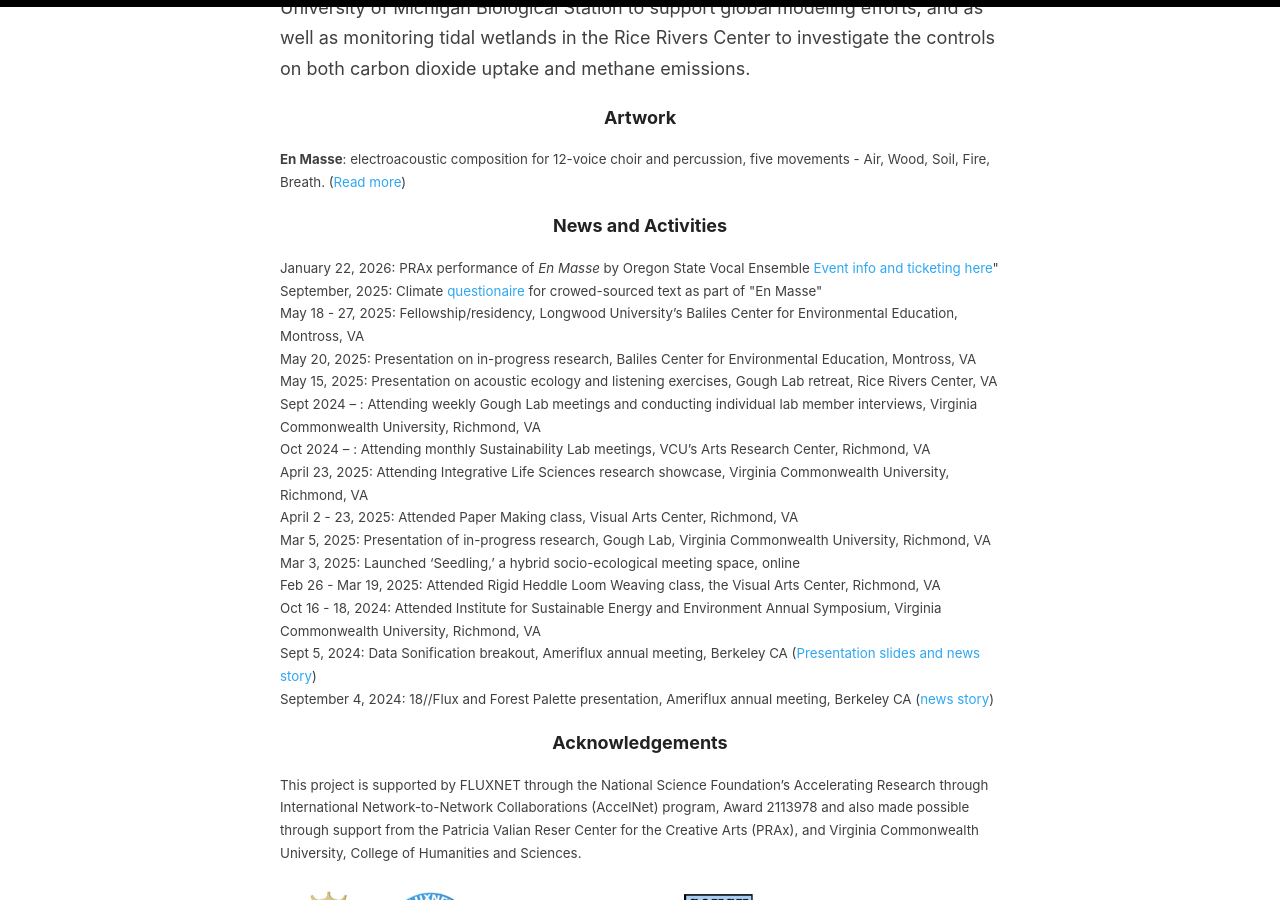
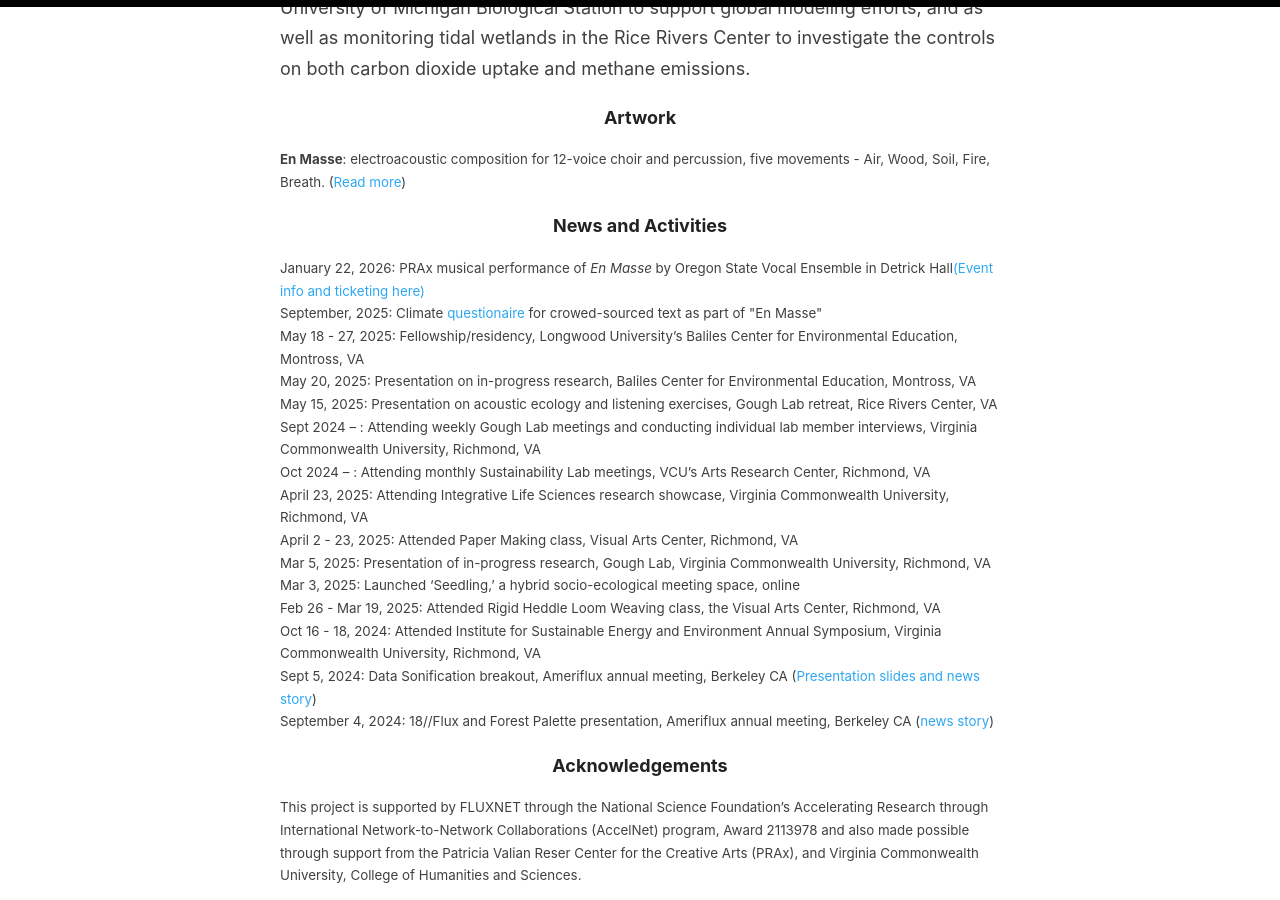
Before and after one commit to fluxnetart/fluxnetart.github.io, a Jekyll site: the page built from _posts/2024-10-08-Sara.md, in a window 1280 px wide and 900 px high, scrolled down 1793 px. Built offline with Jekyll 4.4.1, drawn with Linux system fonts in a browser that asks for light colours.

Commit message:
Update 2024-10-08-Sara.md

```diff
--- a/_posts/2024-10-08-Sara.md
+++ b/_posts/2024-10-08-Sara.md
@@ -35,7 +35,7 @@
 <h4>News and Activities</h4>
 
 <figcaption>
-January 22, 2026: PRAx performance of <i>En Masse</i> by Oregon State Vocal Ensemble<a href="https://prax.oregonstate.edu/events/opening-celebration-currents-experiments-art-science-collaboration"> Event info and ticketing here</a>"<br>
+January 22, 2026: PRAx musical performance of <i>En Masse</i> by Oregon State Vocal Ensemble in Detrick Hall<a href="https://prax.oregonstate.edu/events/opening-celebration-currents-experiments-art-science-collaboration">(Event info and ticketing here)</a><br>
 September, 2025: Climate <a href="https://fluxnetart.github.io/yourvoice/">questionaire</a> for crowed-sourced text as part of "En Masse"<br>
 May 18 - 27, 2025: Fellowship/residency, Longwood University’s Baliles Center for Environmental Education, Montross, VA<br>
 May 20, 2025: Presentation on in-progress research, Baliles Center for Environmental Education, Montross, VA<br>
```
